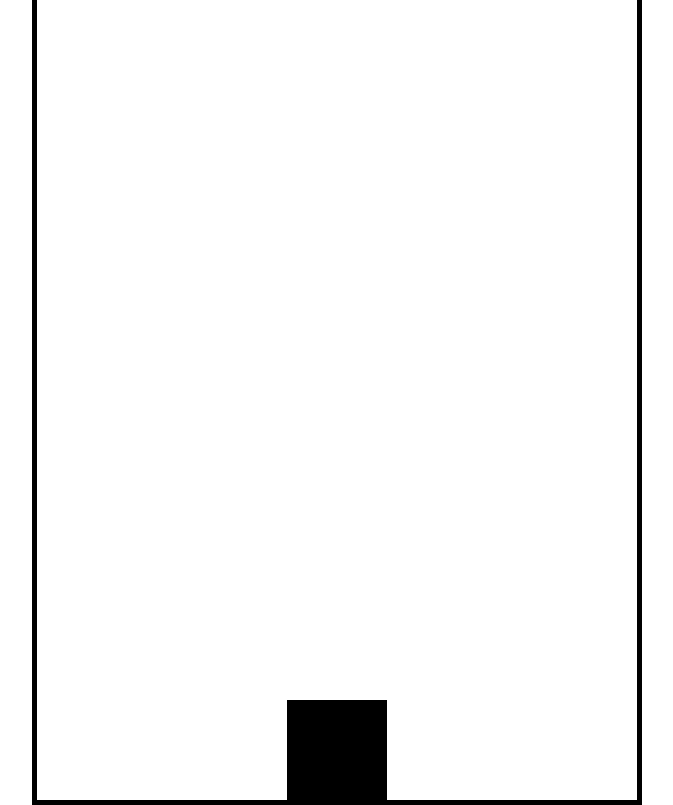
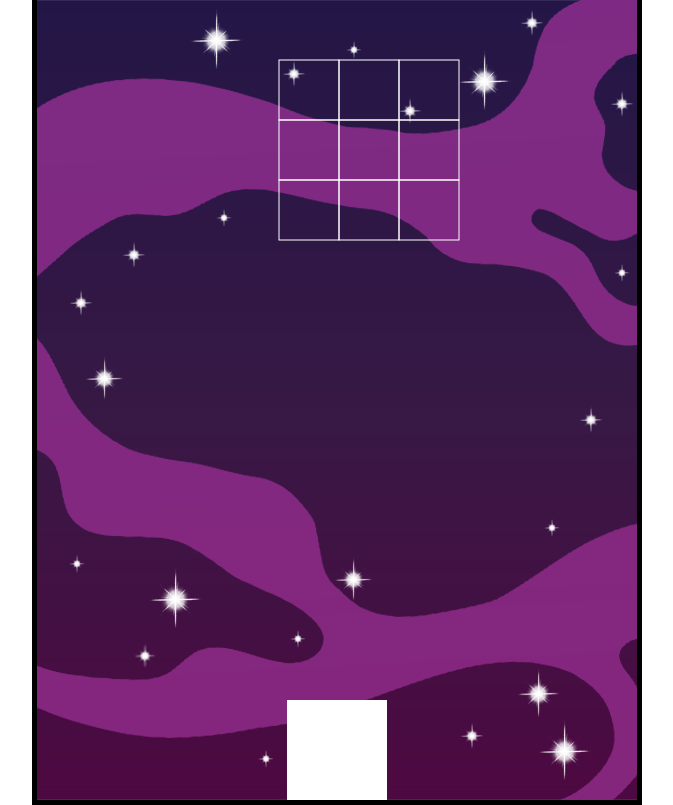
Before and after one commit to AJ-Gagliardo/js-space-invaders, a plain HTML site: page index.html in a window 1280 px wide. Shown: the whole page, without its empty margins (303-976 px from the left). Drawn offline with Linux system fonts and the light colour scheme.

Commit message:
started creating the logic of the enemies

```diff
--- a/script.js
+++ b/script.js
@@ -10,20 +10,110 @@ class Player {
   draw(context) {
     context.fillRect(this.x, this.y, this.width, this.height);
   }
+  shoot() {
+    const projectile = this.game.getProjectile();
+    if (projectile) projectile.start(this.x + this.width * 0.5, this.y);
+  }
   update() {
     // horizontal movement
     if (this.game.keys.indexOf("ArrowLeft") > -1) this.x -= this.speed;
     if (this.game.keys.indexOf("ArrowRight") > -1) this.x += this.speed;
     // horizontal boundaries
-    if (this.x < 0) this.x = 0;
-    else if (this.x > this.game.width - this.width)
-      this.x = this.game.width - this.width;
+    if (this.x < -this.width * 0.5) this.x = -this.width * 0.5;
+    else if (this.x > this.game.width - this.width * 0.5)
+      this.x = this.game.width - this.width * 0.5;
   }
 }
 
-class Projectile {}
+class Projectile {
+  constructor() {
+    this.width = 8;
+    this.height = 20;
+    this.x = 0;
+    this.y = 0;
+    this.speed = 20;
+    this.free = true;
+  }
+  draw(context) {
+    if (!this.free) {
+      context.fillRect(this.x, this.y, this.width, this.height);
+    }
+  }
 
-class Enemy {}
+  update() {
+    if (!this.free) {
+      this.y -= this.speed;
+      if (this.y < -this.height) this.reset();
+    }
+  }
+  start(x, y) {
+    this.x = x - this.width;
+    this.y = y;
+    this.free = false;
+  }
+  reset() {
+    this.free = true;
+  }
+}
+
+class Enemy {
+  constructor(game, positionX, positionY) {
+    this.game = game;
+    this.width = this.game.enemySize;
+    this.height = this.game.enemySize;
+    this.x = 0;
+    this.y = 0;
+    this.positionX = positionX;
+    this.positionY = positionY;
+  }
+
+  draw(context) {
+    context.strokeRect(this.x, this.y, this.width, this.height);
+  }
+  update(x, y) {
+    this.x = x + this.positionX;
+    this.y = y + this.positionY;
+  }
+}
+
+class Wave {
+  constructor(game) {
+    this.game = game;
+    this.width = this.game.columns * this.game.enemySize;
+    this.height = this.game.rows * this.game.enemySize;
+    this.x = 0;
+    this.y = 0 - this.height;
+    this.speedX = 2;
+    this.speedY = 0;
+    this.enemies = [];
+    this.create();
+  }
+  render(context) {
+    if (this.y < 0) this.y += 5;
+    this.speedY = 0;
+    // context.strokeRect(this.x, this.y, this.width, this.height);
+
+    if (this.x < 0 || this.x > this.game.width - this.width) {
+      this.speedX *= -1;
+      this.speedY += this.game.enemySize;
+    }
+    this.x += this.speedX;
+    this.y += this.speedY;
+    this.enemies.forEach((enemy) => {
+      enemy.update(this.x, this.y);
+      enemy.draw(context);
+    });
+  }
+  create() {
+    for (let y = 0; y < this.game.rows; y++) {
+      for (let x = 0; x < this.game.columns; x++) {
+        let enemyX = x * this.game.enemySize;
+        let enemyY = y * this.game.enemySize;
+        this.enemies.push(new Enemy(this.game, enemyX, enemyY));
+      }
+    }
+  }
+}
 
 class Game {
   constructor(canvas) {
@@ -33,9 +123,24 @@ class Game {
     this.keys = [];
     this.player = new Player(this);
 
-    // event listener
+    //projectiles
+    this.projectilesPool = [];
+    this.numberOfProjectiles = 10;
+    this.createProjectile();
+    console.log(this.projectilesPool);
+
+    //waves
+    this.columns = 3;
+    this.rows = 3;
+    this.enemySize = 60;
+
+    this.waves = [];
+    this.waves.push(new Wave(this));
+
+    // event listeners
     window.addEventListener("keydown", (e) => {
       if (this.keys.indexOf(e.key) === -1) this.keys.push(e.key);
+      if (e.key === "1") this.player.shoot();
       console.log(this.keys);
     });
     window.addEventListener("keyup", (e) => {
@@ -47,6 +152,26 @@ class Game {
   render(context) {
     this.player.draw(context);
     this.player.update();
+    this.projectilesPool.forEach((projectile) => {
+      projectile.update();
+      projectile.draw(context);
+    });
+    this.waves.forEach((wave) => {
+      wave.render(context);
+    });
+  }
+  // create projectile object pool
+  createProjectile() {
+    for (let i = 0; i < this.numberOfProjectiles; i++) {
+      this.projectilesPool.push(new Projectile());
+    }
+  }
+  // helper method
+  // get free projectile object
+  getProjectile() {
+    for (let i = 0; i < this.projectilesPool.length; i++) {
+      if (this.projectilesPool[i].free) return this.projectilesPool[i];
+    }
   }
 }
 
@@ -55,6 +180,9 @@ window.addEventListener("load", function () {
   const ctx = canvas.getContext("2d");
   canvas.width = 600;
   canvas.height = 800;
+  ctx.fillStyle = "white";
+  ctx.strokeStyle = "white";
+  ctx.linewidth = 5;
 
   const game = new Game(canvas);
   // console.log(game);
--- a/style.css
+++ b/style.css
@@ -4,4 +4,5 @@
   top: 50%;
   left: 50%;
   translate: -50% -50%;
+  background: url("./assets/background.png");
 }
```
Also changed, not shown: assets/background.png (added).
